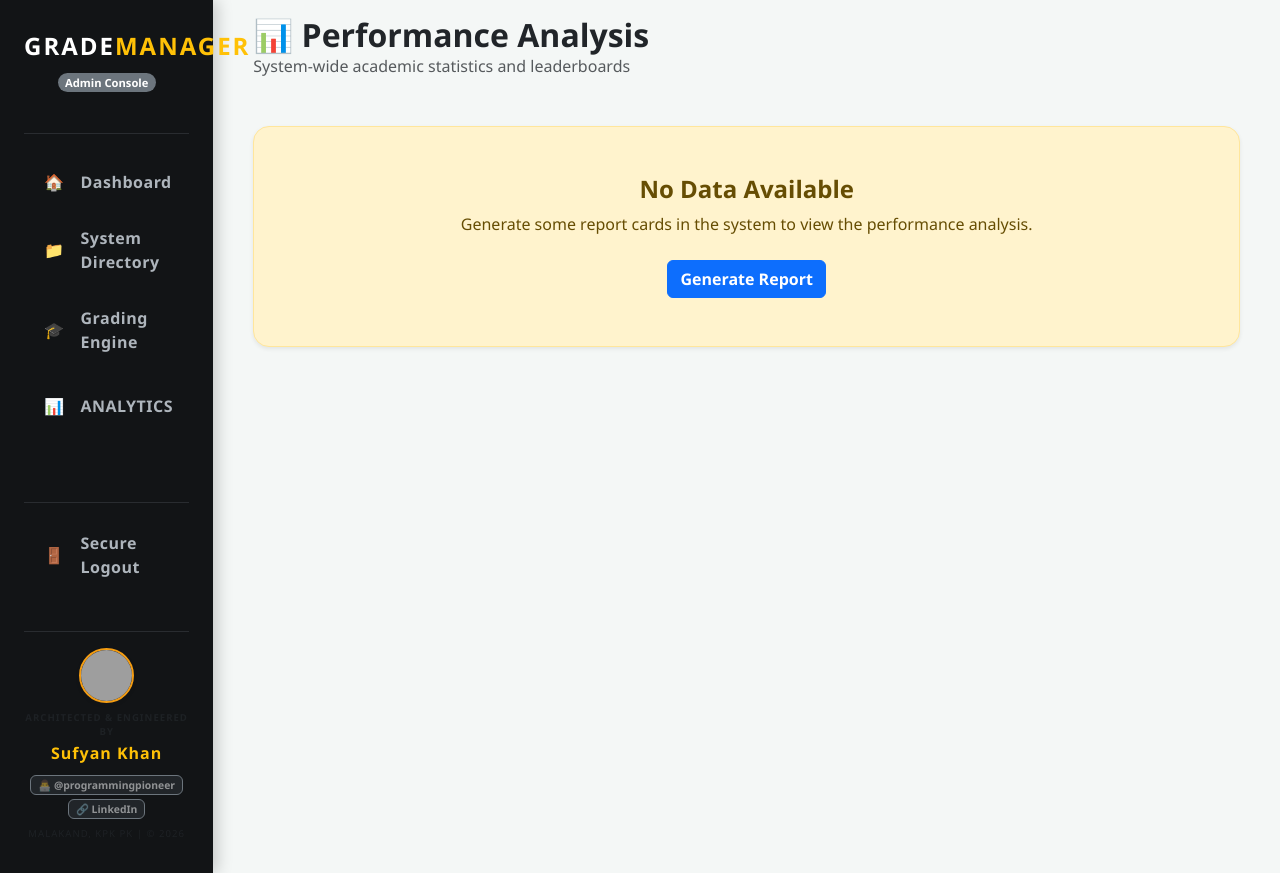
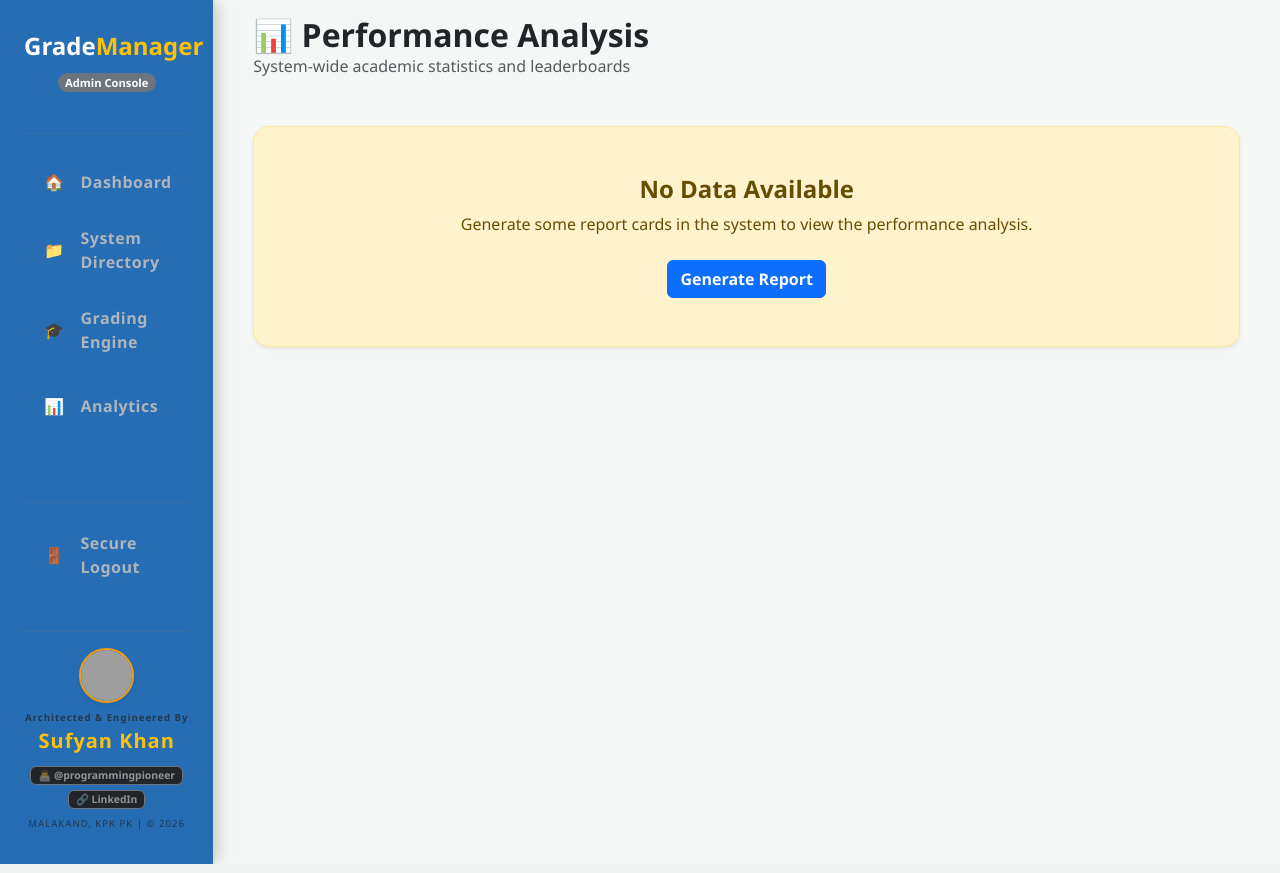
Before and after one commit to programmingpioneer/Grade-Management-System, a Flask app: page /analysis in a window 1280 px wide. Run offline with Flask 3, Linux system fonts and the light colour scheme; the visitor is signed in with stand-in values (Sample User, id 1); data that the repository does not hold is empty; grey boxes are pictures that could not be loaded.

Commit message:
Fixed UI And tittle Bug

```diff
--- a/templates/base.html
+++ b/templates/base.html
@@ -13,7 +13,7 @@
             font-family: 'Segoe UI', Tahoma, Geneva, Verdana, sans-serif;
         }
         .sidebar-bg {
-            background-color: #121416; /* Deep enterprise dark */
+            background-color: #276db3; /* Deep enterprise dark */
             box-shadow: 4px 0 15px rgba(0,0,0,0.2);
             z-index: 1000;
         }
@@ -54,7 +54,7 @@
             <div class="col-auto col-md-3 col-lg-2 sidebar-bg text-white d-flex flex-column p-4">
 
                 <div class="text-center mb-4 mt-2">
-                    <h4 class="fw-bolder text-white text-uppercase" style="letter-spacing: 2px;">Grade<span class="text-warning">Manager</span></h4>
+                    <h4 class="fw-bolder text-white text-Capitalize">Grade<span class="text-warning">Manager</span></h4>
                     <span class="badge bg-secondary rounded-pill" style="font-size: 0.7rem;">Admin Console</span>
                 </div>
 
@@ -71,7 +71,7 @@
                         <a href="/grading_dashboard" class="nav-link pro-nav-link">🎓 <span class="ms-3 d-none d-md-inline">Grading Engine</span></a>
                     </li>
                     <li class="nav-item mt-2">
-                        <a href="/analysis" class="nav-link pro-nav-link text-uppercase text-warning">📊 <span class="ms-3 d-none d-md-inline">Analytics</span></a>
+                        <a href="/analysis" class="nav-link pro-nav-link text-Capitalize text-warning">📊 <span class="ms-3 d-none d-md-inline">Analytics</span></a>
                     </li>
                 </ul>
 
@@ -89,8 +89,8 @@
                         <img src="https://github.com/programmingpioneer.png" alt="Sufyan Khan" class="rounded-circle mb-2 shadow-sm" style="width: 55px; height: 55px; border: 2px solid #f39c12; transition: transform 0.3s ease;" onmouseover="this.style.transform='scale(1.1)'" onmouseout="this.style.transform='scale(1)'">
                     </a>
 
-                    <p class="text-muted mb-0 text-uppercase fw-bold" style="font-size: 0.60rem; letter-spacing: 1px;">Architected & Engineered By</p>
-                    <h6 class="text-warning fw-bold mb-1 mt-1" style="letter-spacing: 1px;">Sufyan Khan</h6>
+                    <p class="text-muted mb-0 text-Capitalize fw-bold" style="font-size: 0.60rem; letter-spacing: 1px;">Architected & Engineered By</p>
+                    <h5 class="text-warning fw-bold mb-1 mt-1" style="letter-spacing: 1px;">Sufyan Khan</h5>
 
                     <div class="mt-2 mb-2">
                         <a href="https://github.com/programmingpioneer" target="_blank" class="badge bg-dark border border-secondary text-white-50 text-decoration-none" style="font-size: 0.65rem; transition: color 0.3s;" onmouseover="this.className='badge bg-dark border border-warning text-warning text-decoration-none'" onmouseout="this.className='badge bg-dark border border-secondary text-white-50 text-decoration-none'">
```
